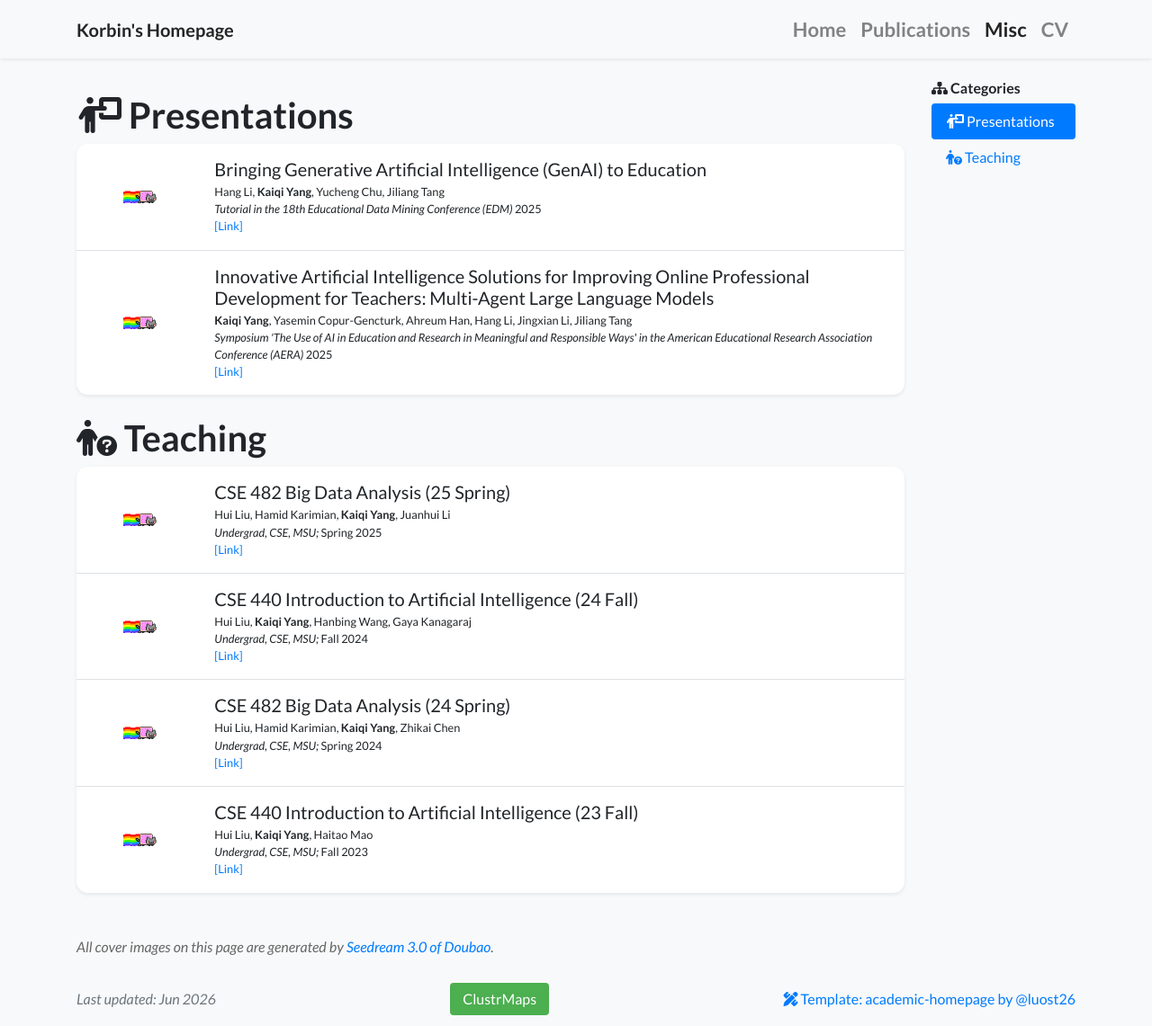
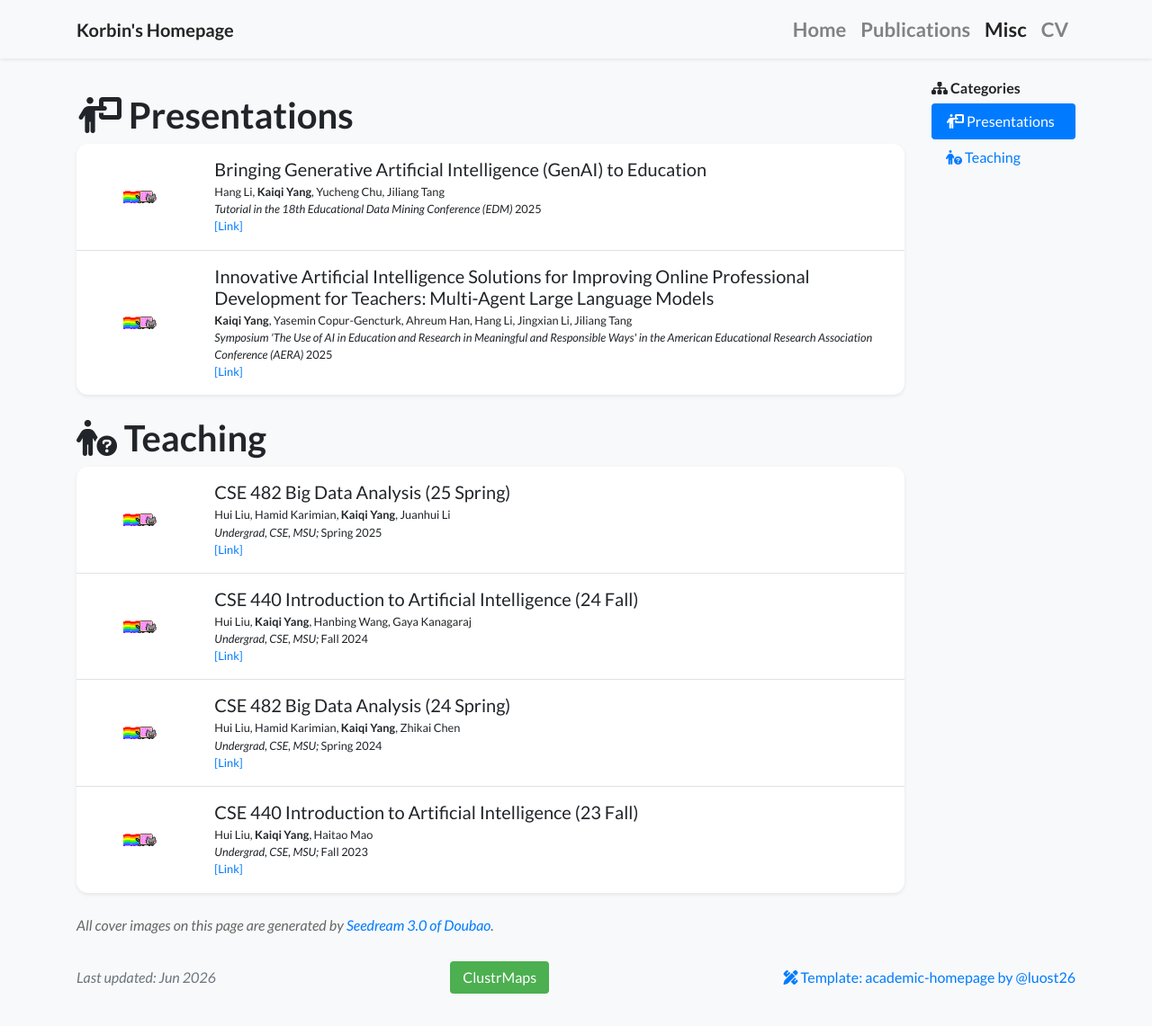
Before and after one commit to KorbinY/korbiny.github.io, a Jekyll site: the page built from misc.html, in a window 1280 px wide and 1141 px high. Shown: the whole window at 90% size. Built offline with Jekyll 4.4.1, drawn with Linux system fonts in a browser that asks for light colours; nearby versions of some CDN libraries; a style sheet for code colours, icons or effects is not loaded.

Commit message:
Replace AI images credit with include statement

```diff
--- a/misc.html
+++ b/misc.html
@@ -35,11 +35,8 @@ body_attr: >-
     <p class="text-muted">No teaching content yet.</p>
     {% endif %}
 
-    <br>
-
     <!-- =====Claim AI-generated Images ===== -->
-    <br>
-    <p><i style="color: #666;">All cover images on this page are generated by <a href="https://www.doubao.com/chat/create-image" target="_blank">Seedream 3.0 of Doubao</a>.</i></p>
+    {% include ai_images_credit.html %}
   </div>
 
   <!-- ===== Right-side category navigation ===== -->
```
